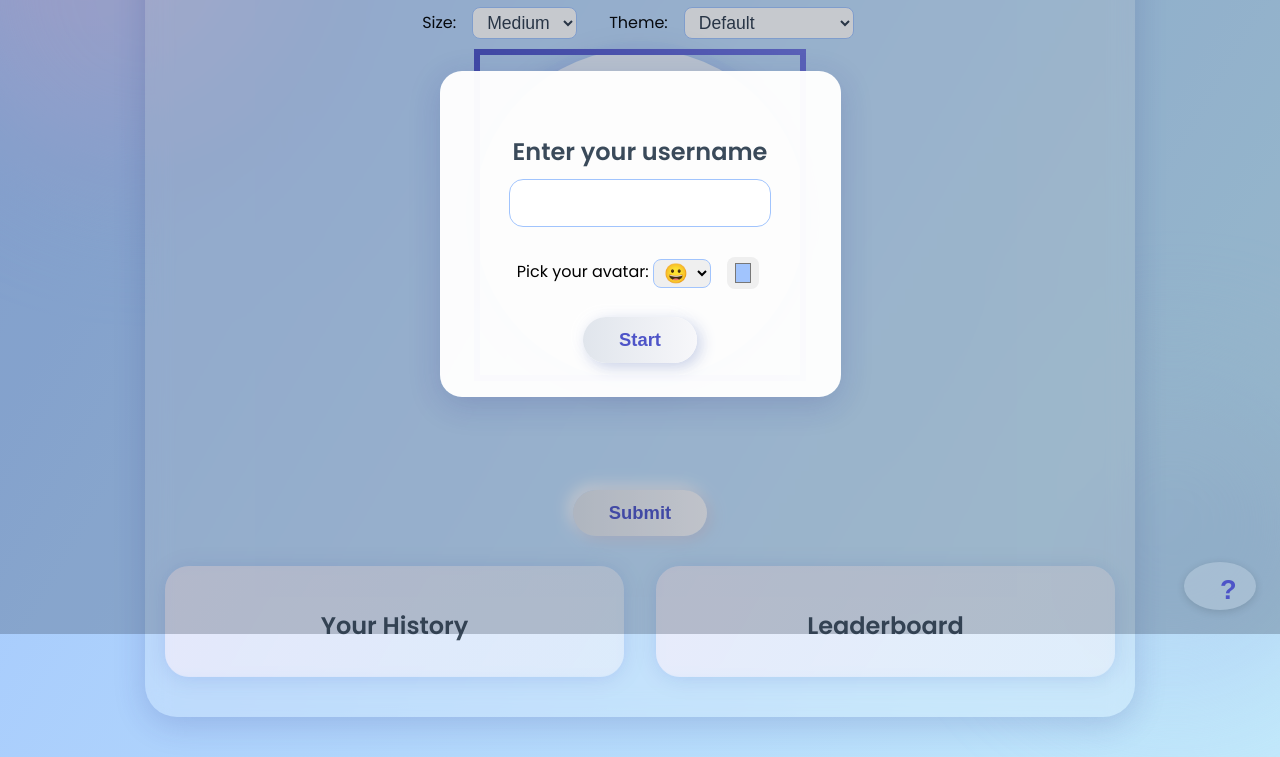
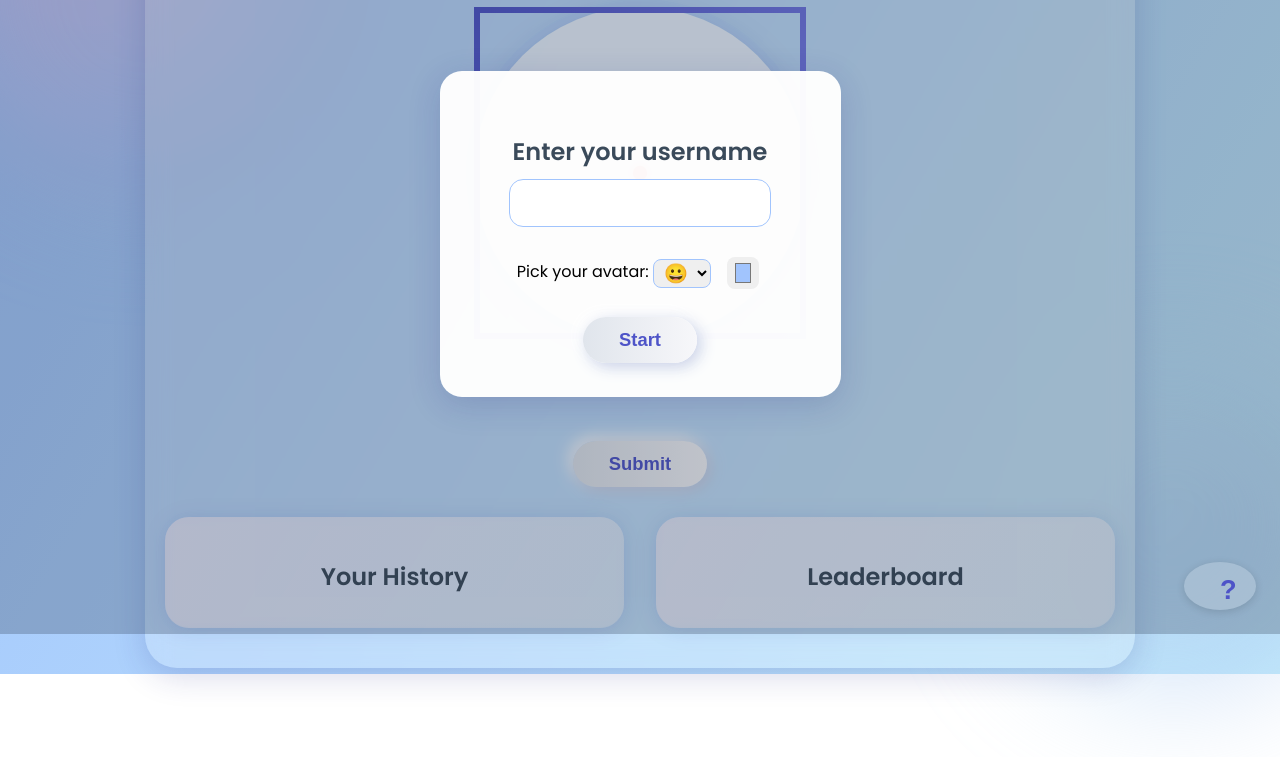
Before and after one commit to Aadigarg111/circle, a website: page index.html in a window 1280 px wide. Shown: the part 166-923 px from the top of the page. After the commit the page ends 840 px from the top, so only its background shows below. Drawn offline with Linux system fonts and the light colour scheme.

Commit message:
fix: by cursor bhaiya 3.0

```diff
--- a/index.html
+++ b/index.html
@@ -26,25 +26,7 @@
     <div id="challengeBanner" style="display:none;"></div>
     <h1><span style="background: linear-gradient(90deg,#4e54c8,#8f94fb);-webkit-background-clip:text;-webkit-text-fill-color:transparent;">Draw a Circle!</span></h1>
     <div class="game-area">
-      <div style="display:flex;gap:16px;margin-bottom:10px;align-items:center;">
-        <label for="canvasSize" style="font-size:1em;">Size:</label>
-        <select id="canvasSize">
-          <option value="320">Medium</option>
-          <option value="220">Small</option>
-          <option value="420">Large</option>
-        </select>
-        <label for="canvasTheme" style="font-size:1em;margin-left:12px;">Theme:</label>
-        <select id="canvasTheme">
-          <option value="default">Default</option>
-          <option value="gradient1">Sunset Gradient</option>
-          <option value="gradient2">Ocean Gradient</option>
-          <option value="pattern1">Dots Pattern</option>
-        </select>
-      </div>
-      <div id="progressRingContainer" style="position:relative;display:inline-block;">
-        <canvas id="drawCanvas" width="320" height="320"></canvas>
-        <svg id="progressRing" width="340" height="340" style="position:absolute;left:-10px;top:-10px;pointer-events:none;"></svg>
-      </div>
+      <canvas id="drawCanvas" width="320" height="320"></canvas>
       <div id="result"><span id="resultPercent"></span></div>
       <button id="submitBtn">Submit</button>
       <button id="shareBtn" style="display:none;margin-top:8px;">Share</button>
--- a/script.js
+++ b/script.js
@@ -527,100 +527,5 @@ async function loadLeaderboard() {
   });
 }
 
-// --- Canvas Size & Theme ---
-const canvasSizeSelect = document.getElementById('canvasSize');
-const canvasThemeSelect = document.getElementById('canvasTheme');
-const progressRingSVG = document.getElementById('progressRing');
-function setCanvasSize(size) {
-  canvas.width = size;
-  canvas.height = size;
-  progressRingSVG.setAttribute('width', size+20);
-  progressRingSVG.setAttribute('height', size+20);
-  redraw();
-}
-canvasSizeSelect.onchange = e => {
-  setCanvasSize(parseInt(e.target.value, 10));
-};
-function setCanvasTheme(theme) {
-  if (theme === 'default') {
-    canvas.style.background = '';
-  } else if (theme === 'gradient1') {
-    canvas.style.background = 'linear-gradient(135deg,#fbc2eb 0%,#a1c4fd 100%)';
-  } else if (theme === 'gradient2') {
-    canvas.style.background = 'linear-gradient(135deg,#43cea2 0%,#185a9d 100%)';
-  } else if (theme === 'pattern1') {
-    // Dots pattern
-    const patternCanvas = document.createElement('canvas');
-    patternCanvas.width = patternCanvas.height = 32;
-    const pctx = patternCanvas.getContext('2d');
-    pctx.fillStyle = '#a1c4fd';
-    pctx.fillRect(0,0,32,32);
-    pctx.fillStyle = '#fbc2eb';
-    pctx.beginPath();
-    pctx.arc(8,8,4,0,2*Math.PI);
-    pctx.arc(24,24,4,0,2*Math.PI);
-    pctx.fill();
-    canvas.style.background = `url(${patternCanvas.toDataURL()})`;
-  }
-}
-canvasThemeSelect.onchange = e => {
-  setCanvasTheme(e.target.value);
-};
-// Set initial size/theme
-setCanvasSize(parseInt(canvasSizeSelect.value,10));
-setCanvasTheme(canvasThemeSelect.value);
-
-// --- Animated Progress Ring ---
-function getProgressAngle(pts) {
-  if (pts.length < 2) return 0;
-  // Use center of best-fit or canvas center
-  let fit = fitCircleKasa(pts);
-  let cx = fit ? fit.cx : canvas.width/2;
-  let cy = fit ? fit.cy : canvas.height/2;
-  let angles = pts.map(p => Math.atan2(p.y-cy, p.x-cx));
-  // Normalize angles to [0,2pi), sort, and find max gap
-  angles = angles.map(a => (a+2*Math.PI)%(2*Math.PI)).sort((a,b)=>a-b);
-  let maxGap = 0;
-  for (let i=1;i<angles.length;i++) maxGap = Math.max(maxGap, angles[i]-angles[i-1]);
-  maxGap = Math.max(maxGap, 2*Math.PI - (angles[angles.length-1]-angles[0]));
-  let covered = 2*Math.PI - maxGap;
-  return Math.max(0, Math.min(1, covered/(2*Math.PI)));
-}
-function updateProgressRing() {
-  const size = canvas.width;
-  const r = size/2 + 6;
-  const cx = size/2 + 10;
-  const cy = size/2 + 10;
-  const progress = getProgressAngle(points);
-  const circ = 2*Math.PI*r;
-  let ring = progressRingSVG.querySelector('circle');
-  if (!ring) {
-    ring = document.createElementNS('http://www.w3.org/2000/svg','circle');
-    ring.setAttribute('fill','none');
-    ring.setAttribute('stroke','#4e54c8');
-    ring.setAttribute('stroke-width','8');
-    ring.setAttribute('stroke-linecap','round');
-    ring.setAttribute('opacity','0.25');
-    progressRingSVG.appendChild(ring);
-  }
-  ring.setAttribute('cx',cx);
-  ring.setAttribute('cy',cy);
-  ring.setAttribute('r',r);
-  ring.setAttribute('stroke-dasharray',circ);
-  ring.setAttribute('stroke-dashoffset',circ - circ*progress);
-  ring.setAttribute('opacity', progress > 0.01 ? '0.7' : '0.25');
-}
-// Call updateProgressRing in redraw and on resize
-const origRedraw = redraw;
-redraw = function() {
-  origRedraw();
-  updateProgressRing();
-};
-window.addEventListener('resize', () => {
-  setCanvasSize(parseInt(canvasSizeSelect.value,10));
-  setCanvasTheme(canvasThemeSelect.value);
-  updateProgressRing();
-});
-
 // Start animation loop
 animateCanvas();
--- a/style.css
+++ b/style.css
@@ -427,40 +427,3 @@ body.dark-mode #challengeBtn {
   background: linear-gradient(90deg, #ff3b3b 0%, #232946 100%);
   color: #fff;
 }
-#progressRingContainer {
-  position: relative;
-  display: inline-block;
-}
-#progressRing {
-  position: absolute;
-  left: -10px;
-  top: -10px;
-  pointer-events: none;
-  z-index: 2;
-}
-#canvasSize, #canvasTheme {
-  font-size: 1.1em;
-  border-radius: 8px;
-  border: 1.5px solid #a1c4fd;
-  padding: 4px 10px;
-  background: #fff;
-  color: #2d3a4a;
-  margin-right: 4px;
-  transition: border 0.2s;
-}
-#canvasSize:focus, #canvasTheme:focus {
-  border: 2px solid #4e54c8;
-}
-body.dark-mode #canvasSize, body.dark-mode #canvasTheme {
-  background: #232946;
-  color: #eaeaea;
-  border: 1.5px solid #4e54c8;
-}
-@media (max-width: 700px) {
-  #progressRing {
-    width: 98vw !important;
-    height: 98vw !important;
-    left: -2vw;
-    top: -2vw;
-  }
-}
```
